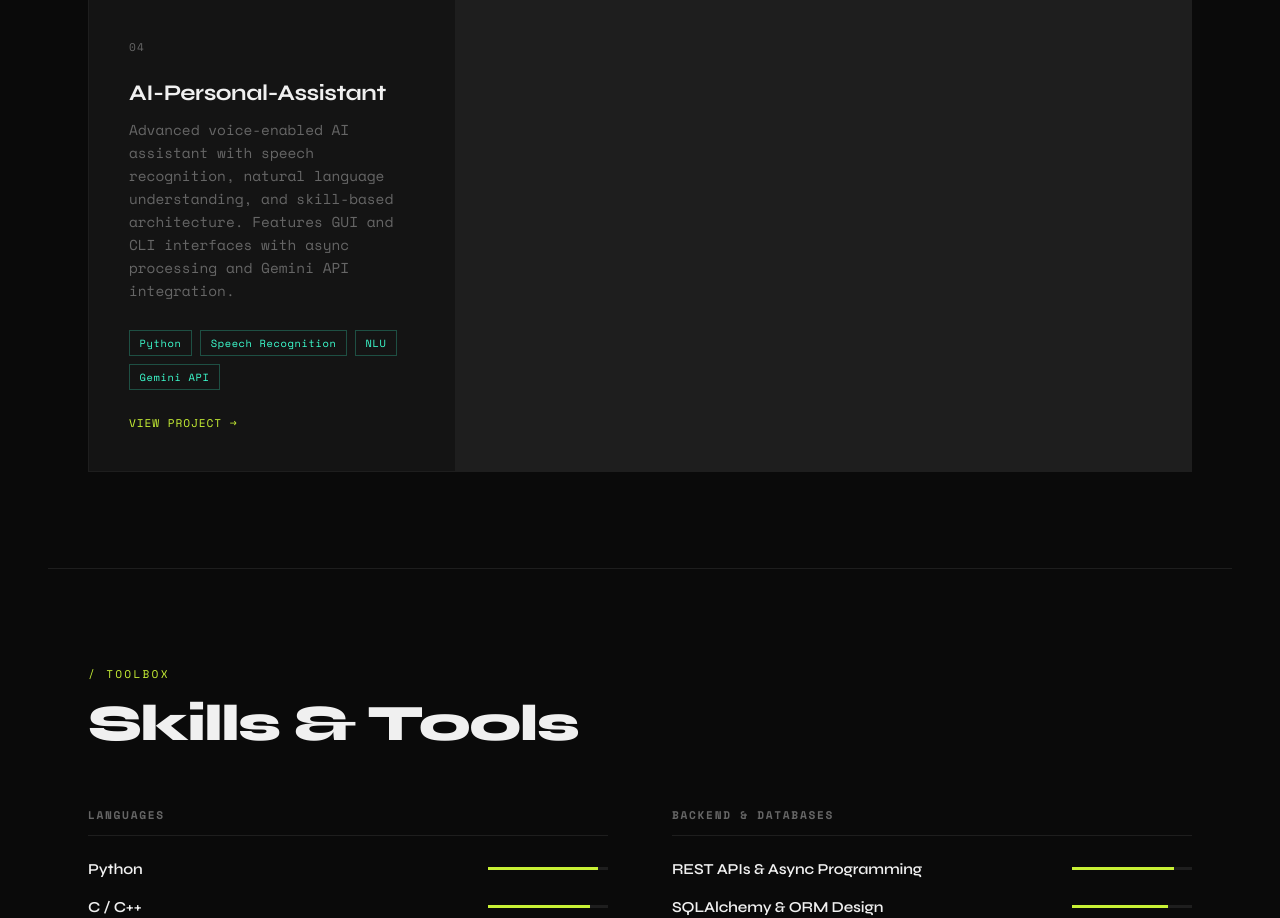
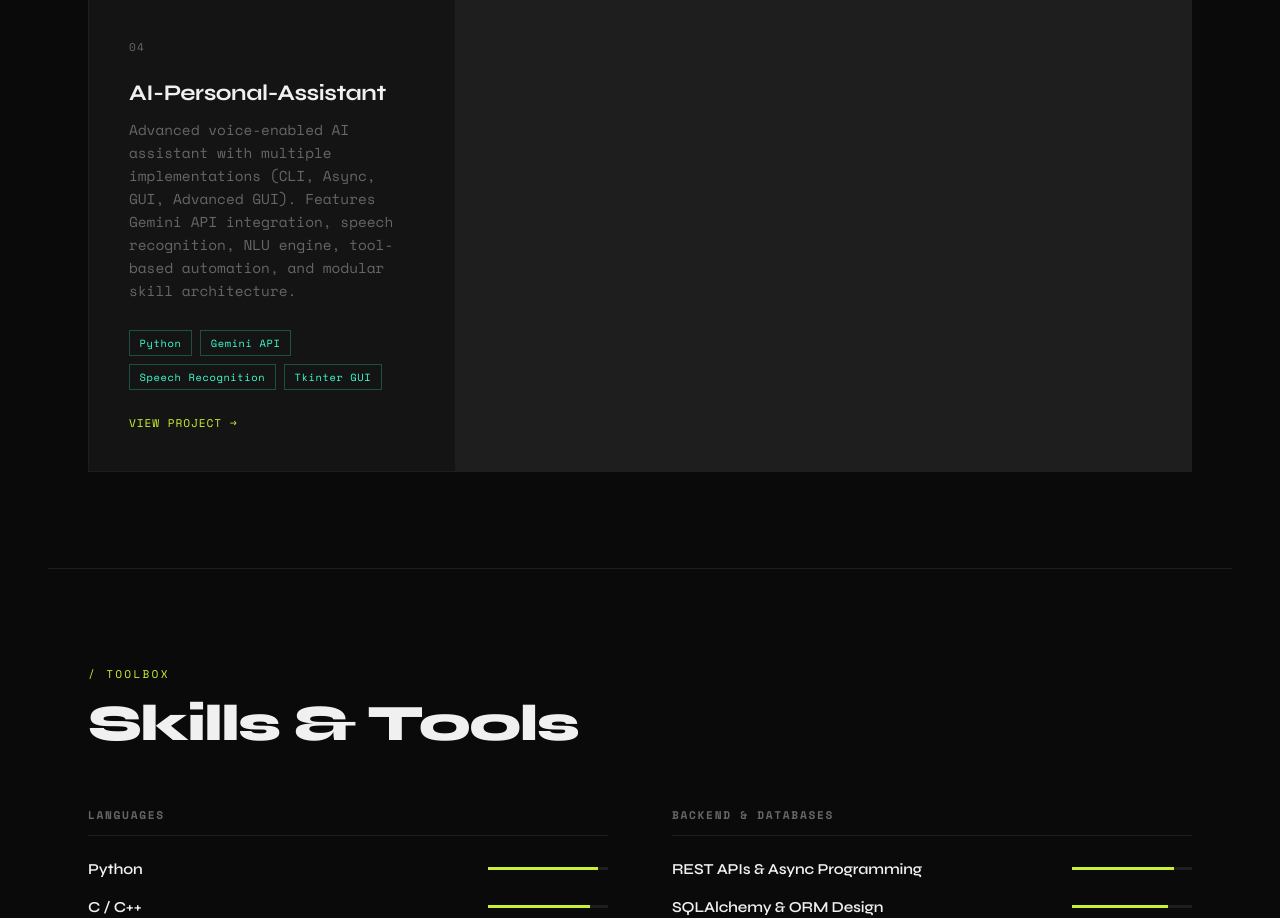
Before and after one commit to git-aditya950/Portfolio, a plain HTML site: page index.html in a window 1280 px wide. Shown: the part 1618-2536 px from the top of the page. Drawn offline with nearby package versions, Linux system fonts and the light colour scheme.

Commit message:
Update: AI-Personal-Assistant project details with Gemini API and multiple implementations

```diff
--- a/index.html
+++ b/index.html
@@ -90,12 +90,12 @@
       <div class="project-card">
         <div class="project-num">04</div>
         <h3>AI-Personal-Assistant</h3>
-        <p>Advanced voice-enabled AI assistant with speech recognition, natural language understanding, and skill-based architecture. Features GUI and CLI interfaces with async processing and Gemini API integration.</p>
+        <p>Advanced voice-enabled AI assistant with multiple implementations (CLI, Async, GUI, Advanced GUI). Features Gemini API integration, speech recognition, NLU engine, tool-based automation, and modular skill architecture.</p>
         <div class="project-tags">
           <span class="tag">Python</span>
+          <span class="tag">Gemini API</span>
           <span class="tag">Speech Recognition</span>
-          <span class="tag">NLU</span>
-          <span class="tag">Gemini API</span>
+          <span class="tag">Tkinter GUI</span>
         </div>
         <a href="https://github.com/git-aditya950/AI-Personal-Assistant" target="_blank" class="project-link">View Project</a>
       </div>
```
